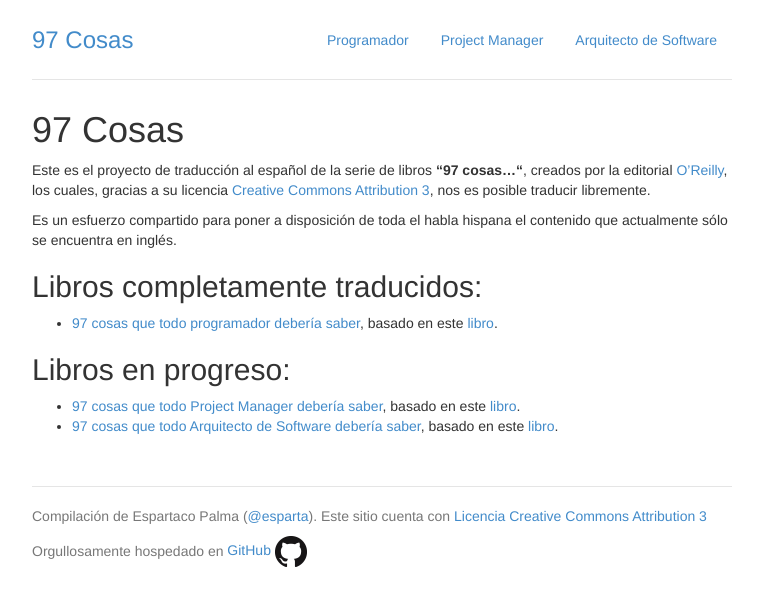
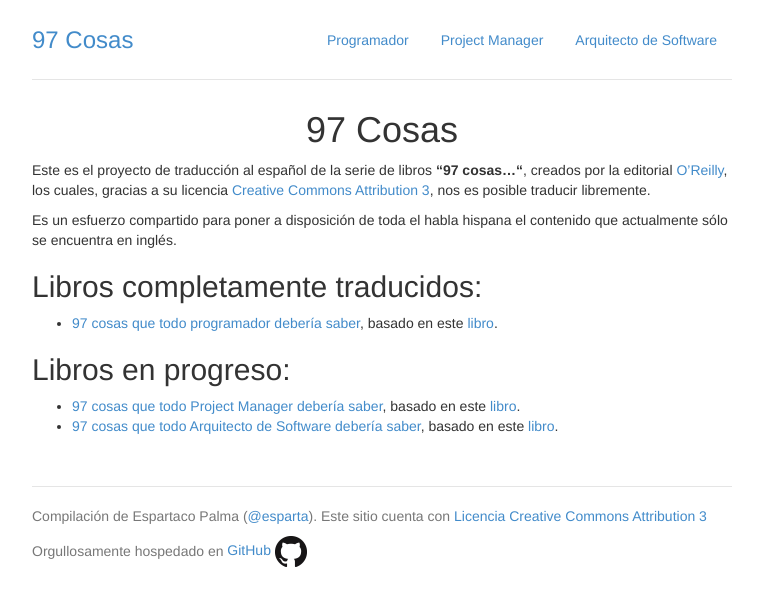
Before and after one commit to esparta/97cosas, a Jekyll site: the page built from index.md, in a window 1280 px wide. Shown: the top 606 px of the page, without its empty margins (258-1021 px from the left). Built offline with Jekyll 4.4.1, drawn with Linux system fonts in a browser that asks for light colours; nearby versions of some CDN libraries; library files that are not in the unit come from our copies; comment, search, counter and statistics services are not loaded.

Commit message:
Centers the main page header

```diff
--- a/_layouts/main.html
+++ b/_layouts/main.html
@@ -1,5 +1,6 @@
 ---
 layout: default
 ---
-<h1>{{ page.title }}</h1>
+
+<h1 id="main-page-header">{{ page.title }}</h1>
 {{ content }}
--- a/assets/css/main.css
+++ b/assets/css/main.css
@@ -64,3 +64,7 @@
     border-bottom: 0;
   }
 }
+
+#main-page-header {
+  text-align: center;
+}
```
